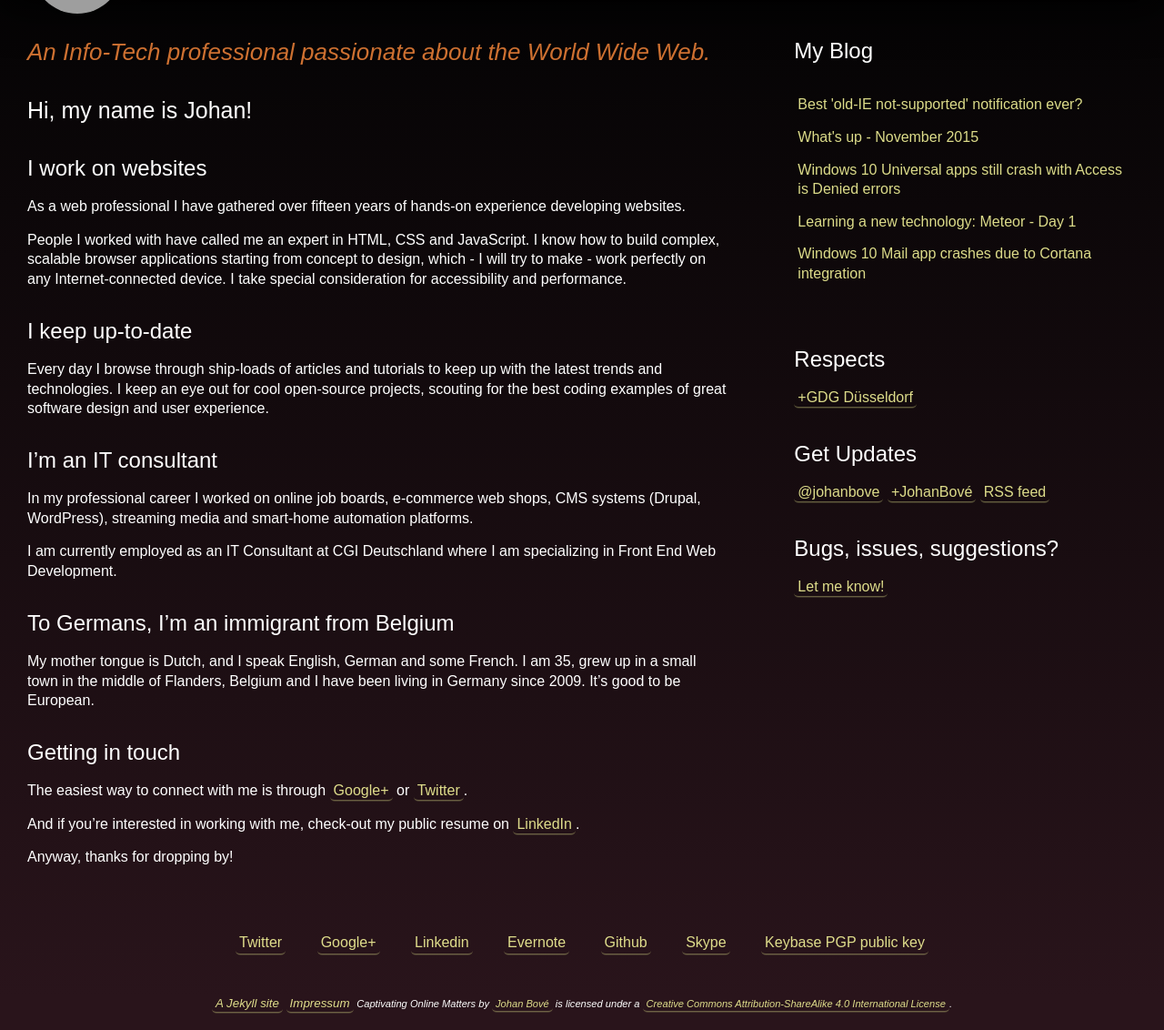
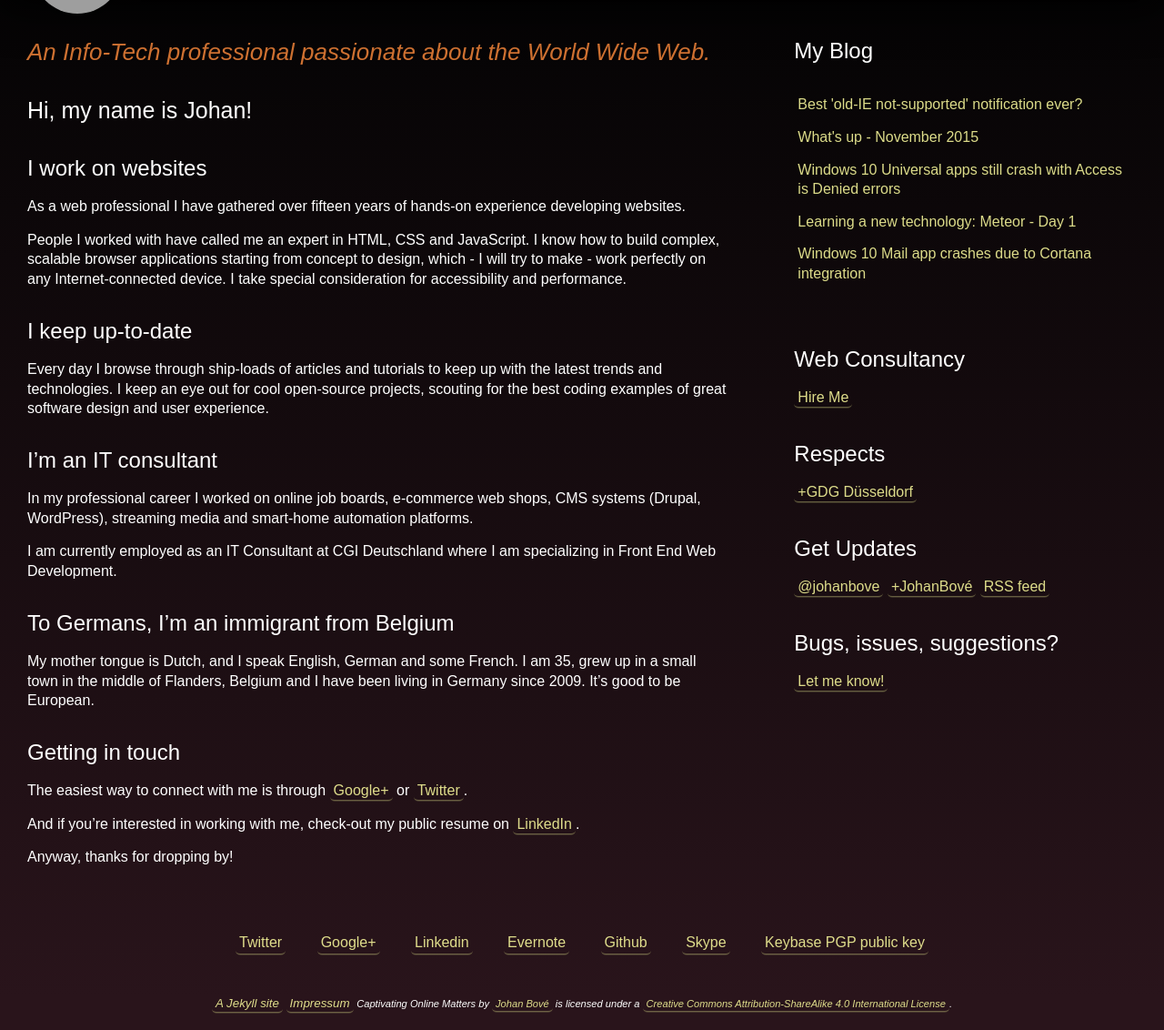
Before and after one commit to johanbove/johanbove.github.io, a Jekyll site: the page built from index.markdown, in a window 1280 px wide and 1237 px high, cut to the strip 105-1237 px from the top of the window. Shown: the whole strip at 91% size. Built offline with Jekyll 4.4.1, drawn with Linux system fonts in a browser that asks for light colours; grey boxes are pictures that could not be loaded.

Commit message:
Added hireme block

```diff
--- a/_includes/sidebar.html
+++ b/_includes/sidebar.html
@@ -7,6 +7,11 @@
       </li>
     {% endfor %}
     </ul>
+</div>
+
+<div class="box">
+    <h3>Web Consultancy</h3>
+    <a href="https://johanbove.info/?cta=hireme">Hire Me</a>
 </div>
 
 <div class="box">
```
